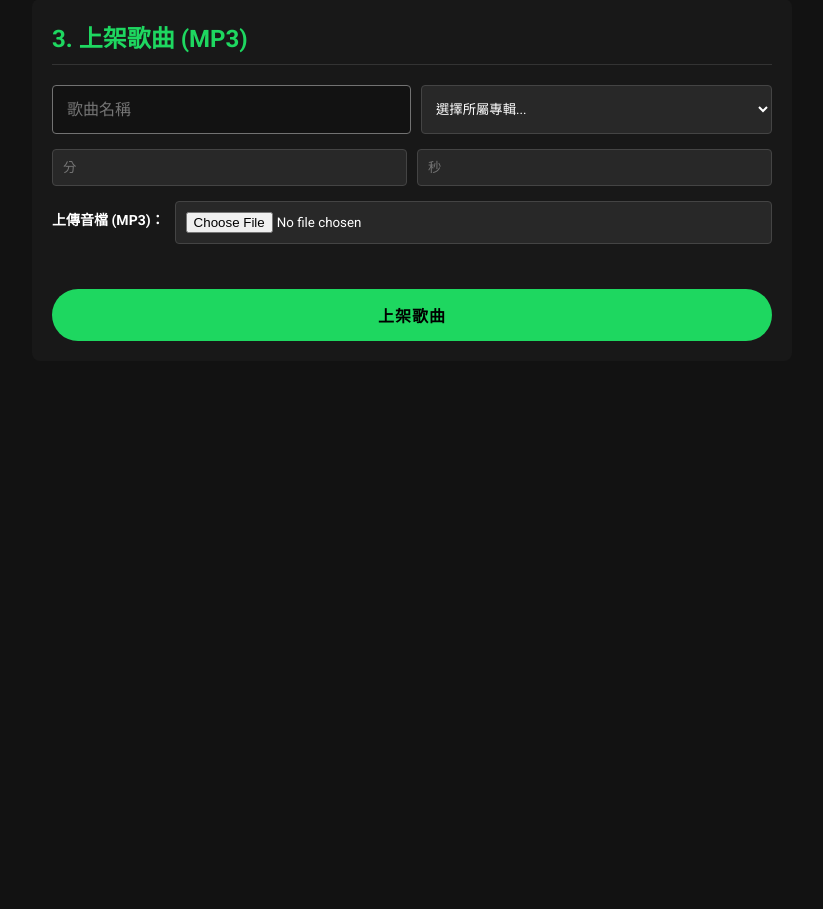
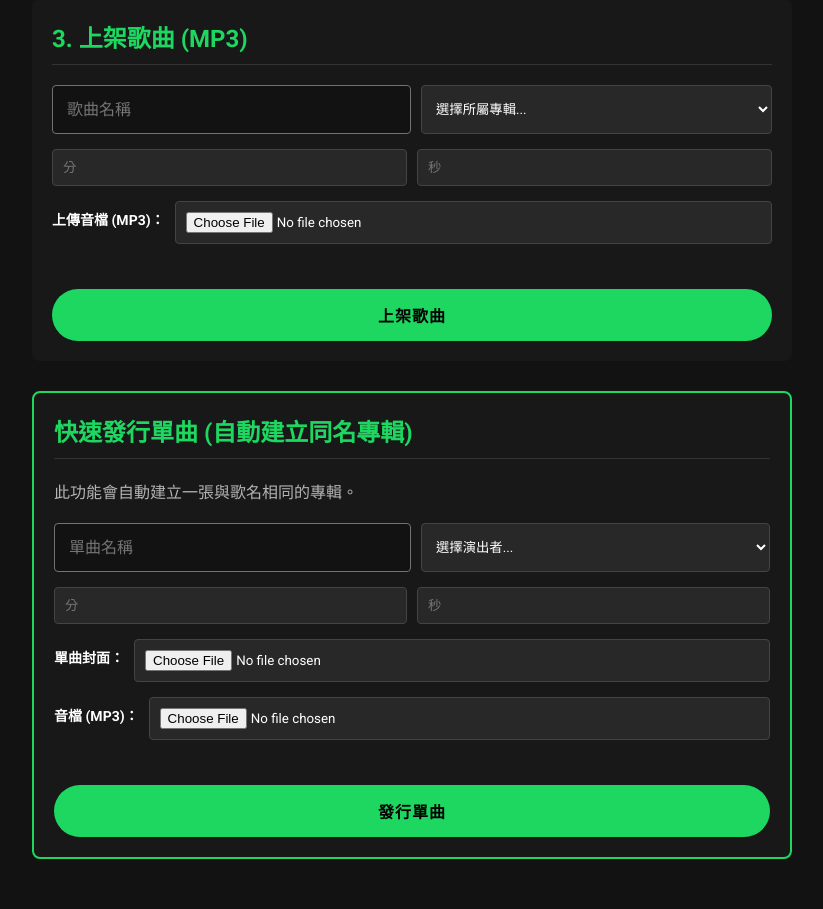
Before and after one commit to aaa123456yg/music-platform, a Flask app: page /admin/dashboard in a window 1280 px wide. Shown: the part 946-1855 px from the top of the page, without its empty margins (228-1051 px from the left). Before the commit the page ends 1287 px from the top, so only its background shows below. Run offline with Flask 3, Linux system fonts and the light colour scheme; the visitor is signed in with stand-in values (Sample User, id 1); data that the repository does not hold is empty.

Commit message:
後臺可以新增單曲，但是實際還是專輯模式

```diff
--- a/app.py
+++ b/app.py
@@ -533,6 +533,71 @@ def add_artist():
     flash(f'演出者 {name} 新增成功！', 'success')
     return redirect(url_for('admin_dashboard'))
 
+# app.py
+
+@app.route('/admin/add_single', methods=['POST'])
+def add_single():
+    from flask import session
+    title = request.form.get('title')
+    artist_id = request.form.get('artist_id')
+    duration_m = request.form.get('duration_minutes')
+    duration_s = request.form.get('duration_seconds')
+
+    # 1. 檢查檔案
+    if 'audio_file' not in request.files or 'cover_file' not in request.files:
+        flash('請上傳音檔和封面', 'danger')
+        return redirect(url_for('admin_dashboard'))
+
+    audio = request.files['audio_file']
+    cover = request.files['cover_file']
+
+    if audio.filename == '' or cover.filename == '':
+        flash('檔案未選擇', 'danger')
+        return redirect(url_for('admin_dashboard'))
+
+    # 2. 存檔
+    audio_filename = secure_filename(audio.filename)
+    cover_filename = secure_filename(cover.filename)
+
+    audio.save(os.path.join(app.config['UPLOAD_FOLDER'], audio_filename))
+    cover.save(os.path.join(app.config['COVER_FOLDER'], cover_filename))
+
+    audio_path = f'/static/music/{audio_filename}'
+    cover_path = f'/static/covers/{cover_filename}'
+
+    # 3. ★★★ 自動建立專輯 ★★★
+    # 專輯名稱 = 歌名, 發行日 = 今天
+    new_album = Album(
+        title=title,
+        artist_id=artist_id,
+        release_date=datetime.utcnow().date(),
+        cover_art_url=cover_path
+    )
+    db.session.add(new_album)
+    db.session.commit() # 先 commit 才能拿到 new_album.album_id
+
+    # 4. ★★★ 建立歌曲並連結到剛建好的專輯 ★★★
+    new_song = Song(
+        title=title,
+        album_id=new_album.album_id, # 自動連結
+        duration_minutes=duration_m,
+        duration_seconds=duration_s,
+        audio_file_url=audio_path,
+        eId=session.get('admin_id'),
+        upload_date=datetime.utcnow()
+    )
+
+    # (選用) 自動填入 Song_Artists
+    artist = Artist.query.get(artist_id)
+    if artist:
+        new_song.artists.append(artist)
+
+    db.session.add(new_song)
+    db.session.commit()
+
+    flash(f'單曲《{title}》發行成功！', 'success')
+    return redirect(url_for('admin_dashboard'))
+
 # app.py 更新版 add_album 路由
 
 @app.route('/admin/add_album', methods=['POST'])
--- a/templates/admin.html
+++ b/templates/admin.html
@@ -184,6 +184,40 @@
             </form>
         </div>
 
+        <div class="form-section" style="border: 2px solid #1ed760;"> <h2 style="color: #1ed760;">快速發行單曲 (自動建立同名專輯)</h2>
+            <p style="color: #b3b3b3; margin-bottom: 20px;">此功能會自動建立一張與歌名相同的專輯。</p>
+
+            <form action="/admin/add_single" method="POST" enctype="multipart/form-data">
+                <div class="form-row">
+                    <input type="text" name="title" class="form-control" placeholder="單曲名稱" required>
+
+                    <select name="artist_id" class="form-control" required>
+                        <option value="" disabled selected>選擇演出者...</option>
+                        {% for artist in artists %}
+                            <option value="{{ artist.artist_id }}">{{ artist.name }}</option>
+                        {% endfor %}
+                    </select>
+                </div>
+
+                <div class="form-row">
+                    <input type="number" name="duration_minutes" class="form-control" placeholder="分" min="0">
+                    <input type="number" name="duration_seconds" class="form-control" placeholder="秒" min="0" max="59">
+                </div>
+
+                <div class="form-row">
+                    <label style="align-self: center; white-space: nowrap;">單曲封面：</label>
+                    <input type="file" name="cover_file" class="form-control" accept="image/*" required>
+                </div>
+
+                <div class="form-row">
+                    <label style="align-self: center; white-space: nowrap;">音檔 (MP3)：</label>
+                    <input type="file" name="audio_file" class="form-control" accept=".mp3, .wav" required>
+                </div>
+
+                <button type="submit" class="btn-primary">發行單曲</button>
+            </form>
+        </div>
+
     </div>
 </body>
 </html>
```
Also changed, not shown: templates/artist_content.html (+8 -1 lines), templates/content_area.html (+8 -1 lines), templates/search_results.html (+24 -5 lines).
